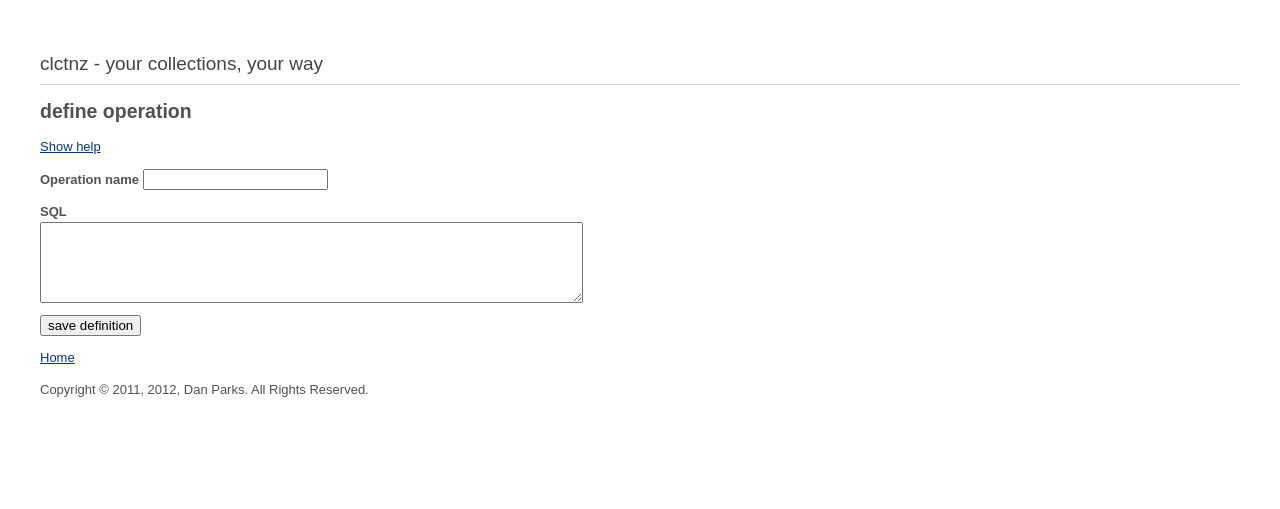
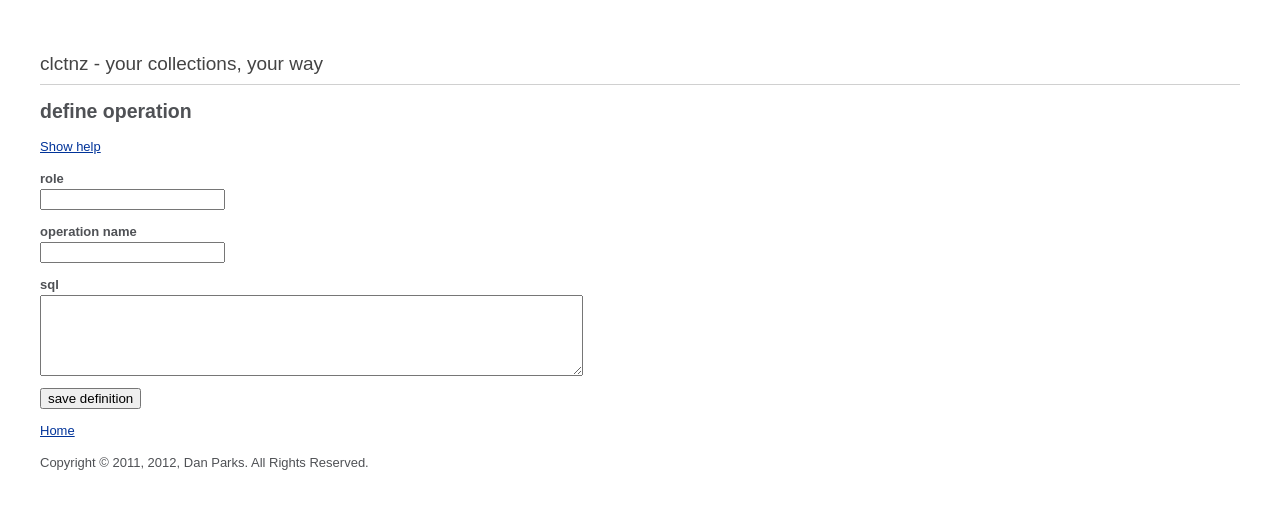
Before and after one commit to tapostrophemo/clctnz, a CodeIgniter app: page /application/operation in a window 1280 px wide. Shown: the top 509 px of the page. Run offline with CodeIgniter, Linux system fonts and the light colour scheme.

Commit message:
"role" field for operations

```diff
--- a/app/config/form_validation.php
+++ b/app/config/form_validation.php
@@ -18,6 +18,7 @@ $config = array(
   ),
 
   'operation' => array(
+    array('field' => 'role', 'label' => 'role', 'rules' => 'trim|max_length[255]'),
     array('field' => 'name', 'label' => 'operation name', 'rules' => 'trim|required|max_length[255]'),
     array('field' => 'sql_text', 'label' => 'SQL text', 'rules' => 'trim|required'),
   ),
--- a/app/controllers/application.php
+++ b/app/controllers/application.php
@@ -77,7 +77,7 @@ class Application extends CI_Controller
       $s = $this->CollectionApp->getOperation($op->id)->sql_text;
       $ss = preg_replace("/\n/", "\\n", $s);
       $ops[] = "/*\n-- {$op->name}\n" . $s . "\n*/";
-      $ops[] = "INSERT INTO _clctnz_operations(name, sql_text) VALUES('{$op->name}', '{$ss}');\n";
+      $ops[] = "INSERT INTO _clctnz_operations(role, name, sql_text) VALUES('{$op->role}', '{$op->name}', '{$ss}');\n";
     }
     $code[] = array('name' => 'sql/operations.sql', 'code' => join($ops, "\n\n"));
     $code[] = array('name' => 'sql/teardown.sql', 'code' => "DROP TABLE IF EXISTS\n  " . join($collectibles, ",\n  ") . ';');
@@ -116,11 +116,14 @@ class Application extends CI_Controller
 
     $this->dbforge->drop_database($db['default']['database']);
     $this->dbforge->create_database($db['default']['database']);
+
     $this->db->close();
 
     $this->load->database();
+
     $this->dbforge->add_field('id');
     $this->dbforge->add_field(array(
+      'role' => array('type' => 'varchar', 'constraint' => 255),
       'name' => array('type' => 'varchar', 'constraint' => 255),
       'sql_text' => array('type' => 'text'),
     ));
@@ -154,7 +157,10 @@ class Application extends CI_Controller
       $this->load->view('ops');
     }
     else {
-      $this->CollectionApp->saveOperation($this->input->post('name'), $this->input->post('sql_text'));
+      $this->CollectionApp->saveOperation(
+        $this->input->post('role'),
+        $this->input->post('name'),
+        $this->input->post('sql_text'));
       redirect('/');
     }
   }
@@ -165,7 +171,11 @@ class Application extends CI_Controller
       $this->load->view('op', array('op' => $op));
     }
     else {
-      $this->CollectionApp->updateOperation($id, $this->input->post('name'), $this->input->post('sql_text'));
+      $this->CollectionApp->updateOperation(
+        $id,
+        $this->input->post('role'),
+        $this->input->post('name'),
+        $this->input->post('sql_text'));
       redirect('/');
     }
   }
--- a/app/models/collectionapp.php
+++ b/app/models/collectionapp.php
@@ -16,19 +16,19 @@ class CollectionApp extends CI_Model
   }
 
   function getOperations() {
-    return $this->db->select(array('id', 'name'))->get('_clctnz_operations')->result();
+    return $this->db->select(array('id', 'role', 'name'))->get('_clctnz_operations')->result();
   }
 
   function getOperation($id) {
     return $this->db->where('id', $id)->get('_clctnz_operations')->row();
   }
 
-  function saveOperation($name, $sqlText) {
-    $this->db->insert('_clctnz_operations', array('name' => $name, 'sql_text' => $sqlText));
+  function saveOperation($role, $name, $sqlText) {
+    $this->db->insert('_clctnz_operations', array('role' => $role, 'name' => $name, 'sql_text' => $sqlText));
   }
 
-  function updateOperation($id, $name, $sqlText) {
-    $this->db->where('id', $id)->update('_clctnz_operations', array('name' => $name, 'sql_text' => $sqlText));
+  function updateOperation($id, $role, $name, $sqlText) {
+    $this->db->where('id', $id)->update('_clctnz_operations', array('name' => $name, 'role' => $role, 'sql_text' => $sqlText));
   }
 
   function deleteOperation($id) {
--- a/app/views/ops.php
+++ b/app/views/ops.php
@@ -4,15 +4,28 @@
 
 <div class="help">
  <p>This page allows you to define operations (queries) on your collectibles.</p>
+ <p>For the role, enter the name of a user-group that should be allowed to perform this operation.
+  If multiple user-groups are allowed to execute the operation, separate the user-group names with a
+  comma (,). If the operation can be executed by any user-group, leave the field blank.</p>
 </div>
 
 <?=form_open('/application/operation')?>
 
 <?=validation_errors()?>
 
-<p><label>Operation name</label> <input type="text" name="name"/></p>
-<p><label>SQL</label><br/><textarea name="sql_text" rows="5" cols="65"></textarea></p>
-<p><input type="submit" value="save definition"/></p>
+<p>
+ <label>role</label><br/>
+ <input type="text" name="role"/>
+</p>
+<p>
+ <label>operation name</label><br/>
+ <input type="text" name="name"/>
+</p>
+<p>
+ <label>sql</label><br/>
+ <textarea name="sql_text" rows="5" cols="65"></textarea>
+</p>
+<input type="submit" value="save definition"/>
 </form>
 
 <?php $this->load->view('footer'); ?>
```
Also changed, not shown: app/views/op.php (+17 -4 lines).
